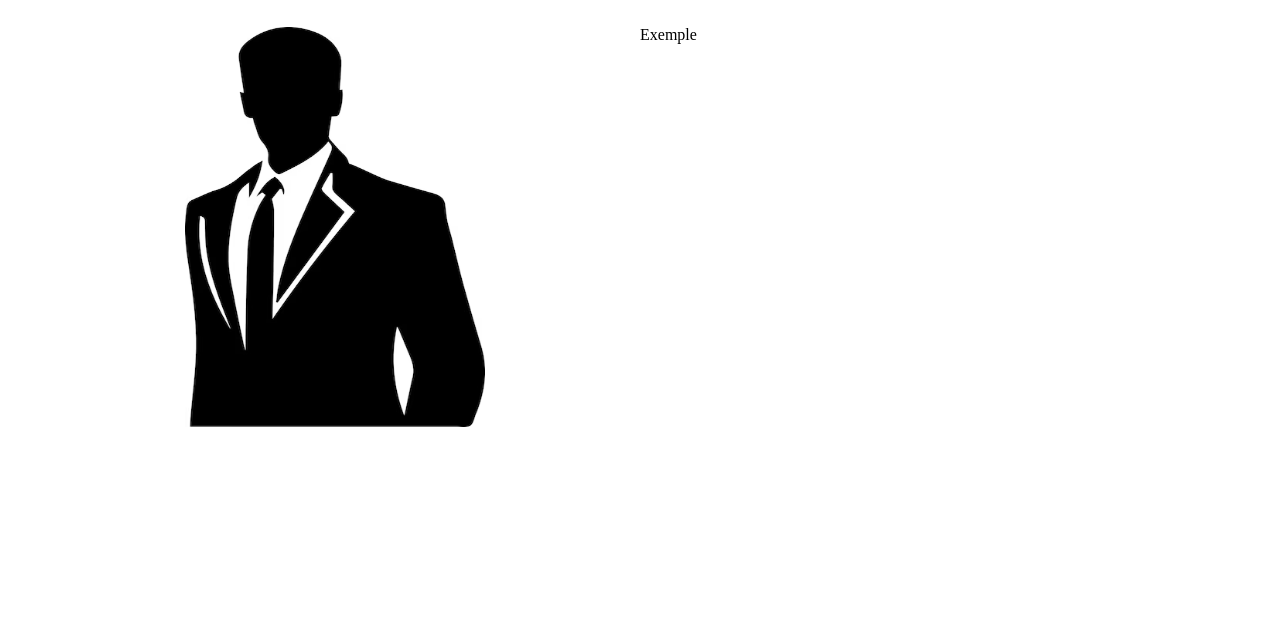
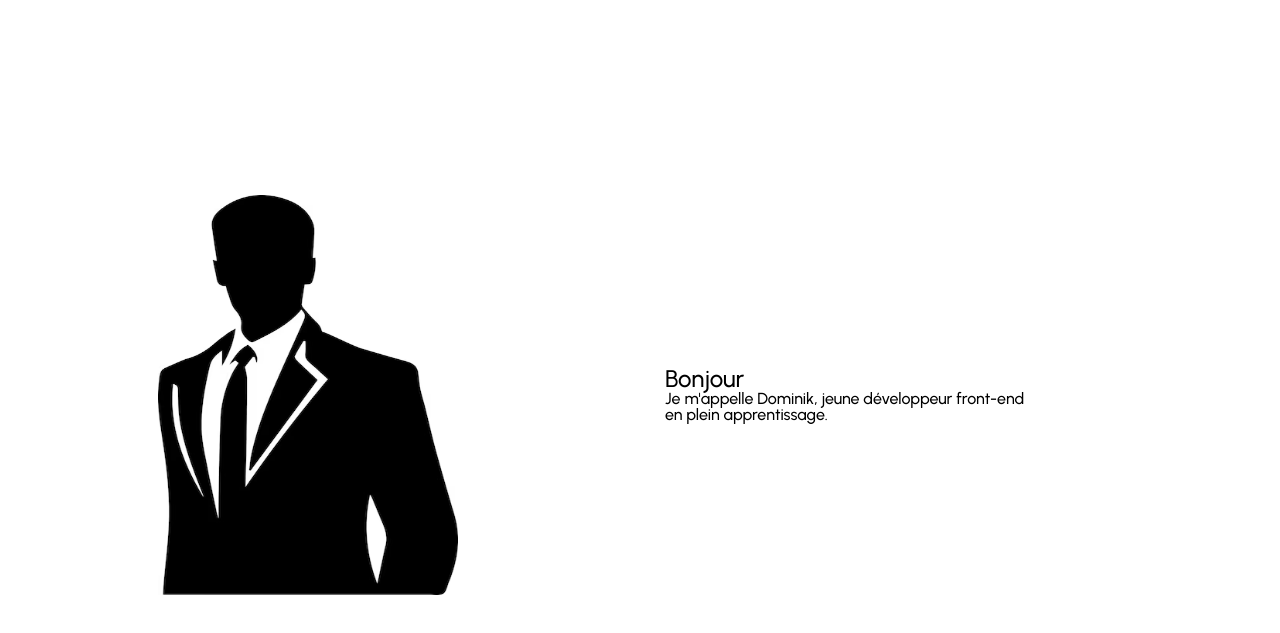
Before and after one commit to Lakpoo/portfolio, a plain HTML site: page index.html in a window 1280 px wide. Shown: the part 63-696 px from the top of the page. Drawn offline with Linux system fonts and the light colour scheme.

Commit message:
centrage div et autre

```diff
--- a/index.html
+++ b/index.html
@@ -24,8 +24,10 @@
         <div class="partie-gauche-image mid">
             <img src="homme.png" alt="homme-costard" width="300" height="400">
         </div>
-        <div class="partie-droite-description">
-            <h1>Exemple</h1>
+        <div class="partie-droite-description mid">
+            <h1 class="title-main">Bonjour</h1>
+            <p>Je m'appelle Dominik, jeune développeur front-end</p>
+            <p>en plein apprentissage.</p>
         </div>
     </div>
 </body>
--- a/style.css
+++ b/style.css
@@ -51,12 +51,14 @@ header {
 
 .main {
     display: flex;
-    margin: 30px;
+    margin: 50px 0 0 0;
+    height: 87vh;
 }
 
 .partie-gauche-image,
 .partie-droite-description {
     width: 50%;
+    flex-direction: column;
 }
 
 .mid {
@@ -64,3 +66,18 @@ header {
     justify-content: center;
     align-items: center;
 }
+
+.partie-droite-description {
+    margin-left: 50px;
+    align-items: baseline;
+}
+
+.title-main {
+    font-family: 'Urbanist', sans-serif;
+    font-size: 3vh;
+}
+
+.partie-droite-description>h1,
+.partie-droite-description>p {
+    font-family: 'Urbanist', sans-serif;
+}
```
